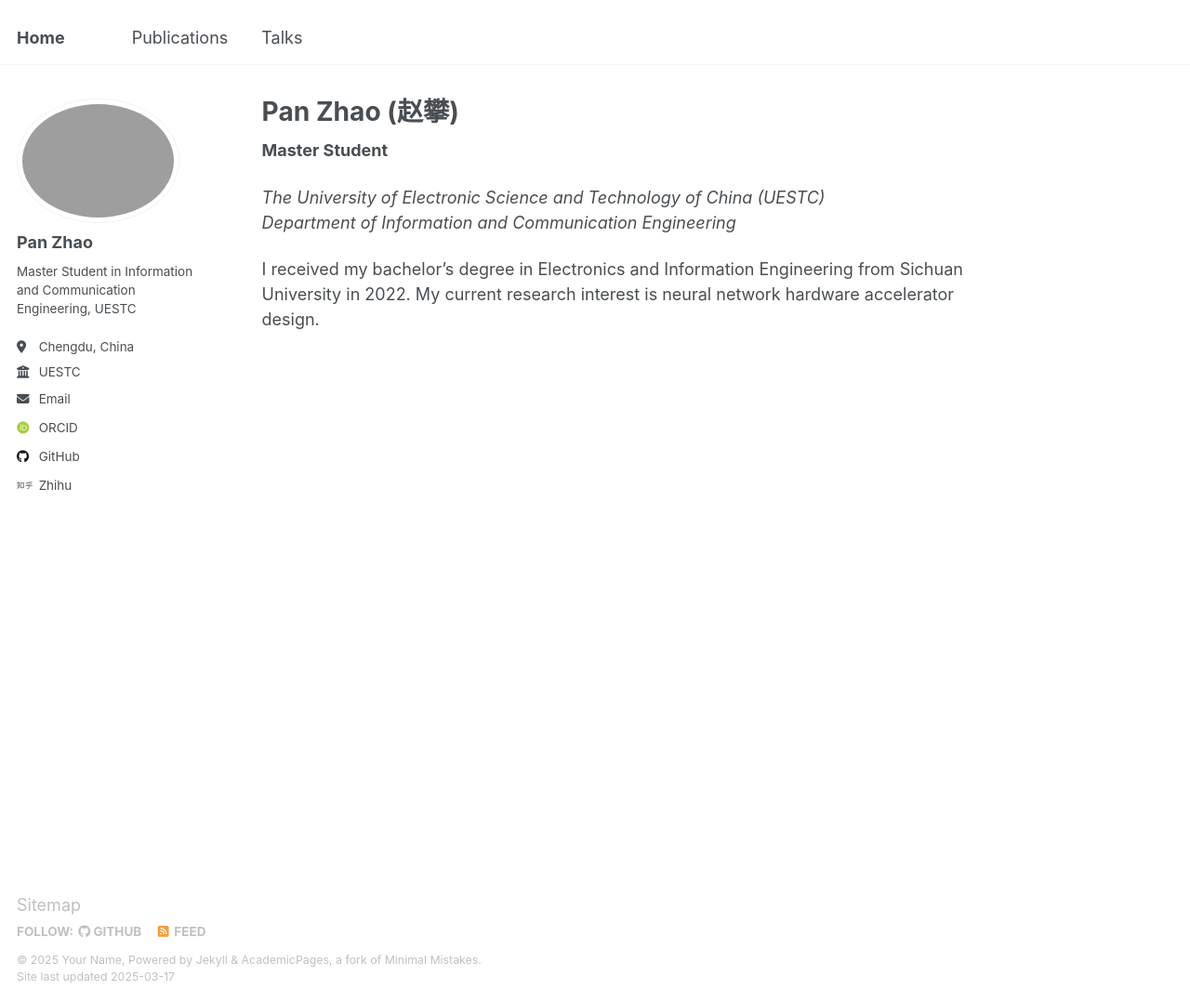
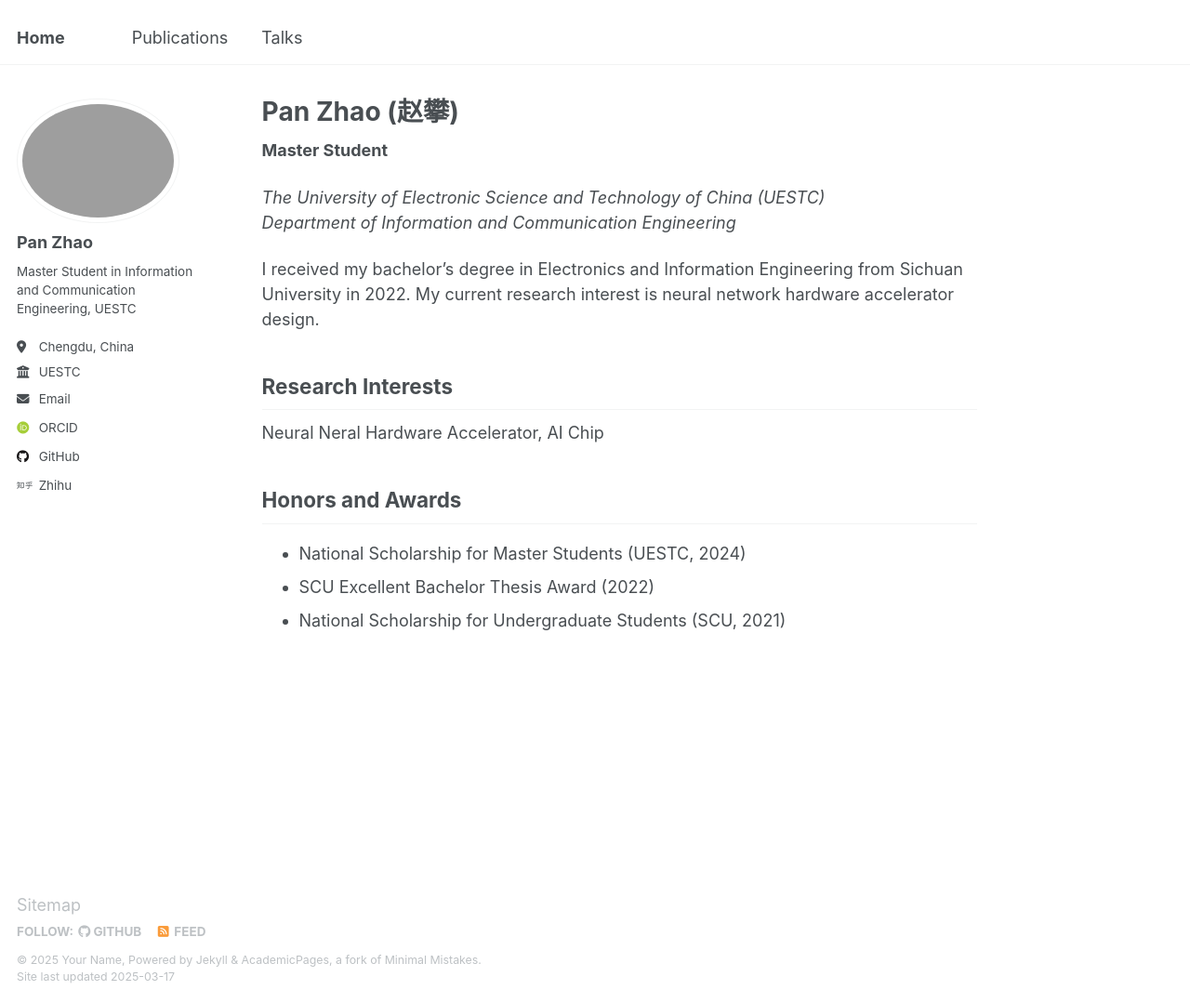
Before and after one commit to panzhao08/panzhao08.github.io, a Jekyll site: the page built from _pages/about.md, in a window 1280 px wide and 1079 px high. Shown: the whole window at 93% size. Built offline with Jekyll 4.4.1, drawn with Linux system fonts in a browser that asks for light colours; some web fonts are replaced.

Commit message:
Update about.md

```diff
--- a/_pages/about.md
+++ b/_pages/about.md
@@ -13,3 +13,11 @@ redirect_from:
 *Department of Information and Communication Engineering*
 
 I received my bachelor's degree in Electronics and Information Engineering from Sichuan University in 2022. My current research interest is neural network hardware accelerator design.
+
+## Research Interests
+Neural Neral Hardware Accelerator, AI Chip
+
+## Honors and Awards
+* National Scholarship for Master Students (UESTC, 2024)
+* SCU Excellent Bachelor Thesis Award (2022)
+* National Scholarship for Undergraduate Students (SCU, 2021)
```
